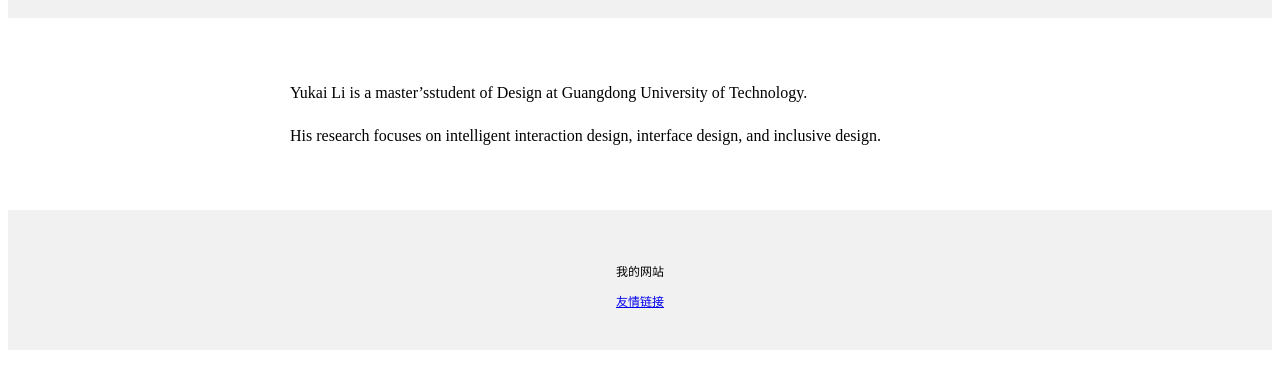
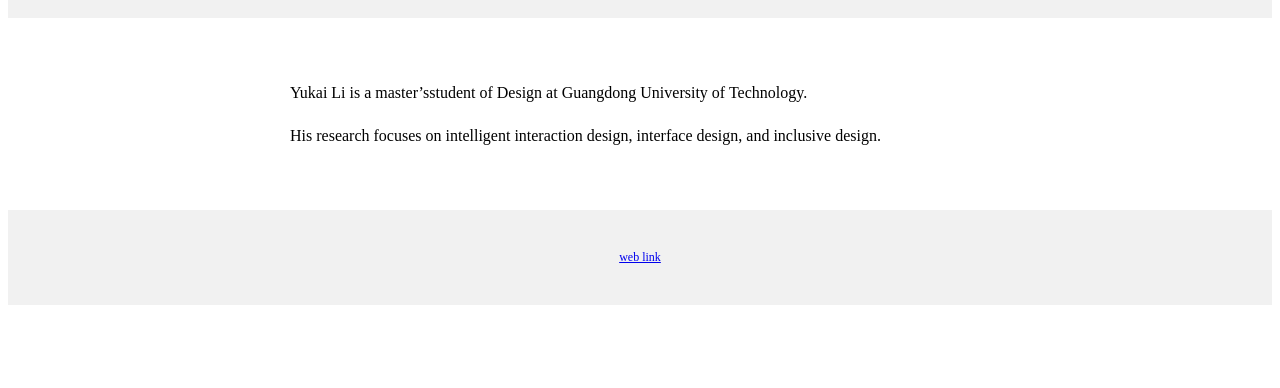
Before and after one commit to lykkk-creator/re01, a plain HTML site: page index.html in a window 1280 px wide. Shown: the part 88-476 px from the top of the page. Drawn offline with Linux system fonts and the light colour scheme.

Commit message:
index.html

```diff
--- a/index.html
+++ b/index.html
@@ -28,8 +28,7 @@
             text-align: center;
             padding: 40px;
             font-size: 12px;">
-            <p>我的网站</p>
-            <a href="#">友情链接</a>
+            <a href="#">web link</a>
         </div>
     </body>
     </html>
```
